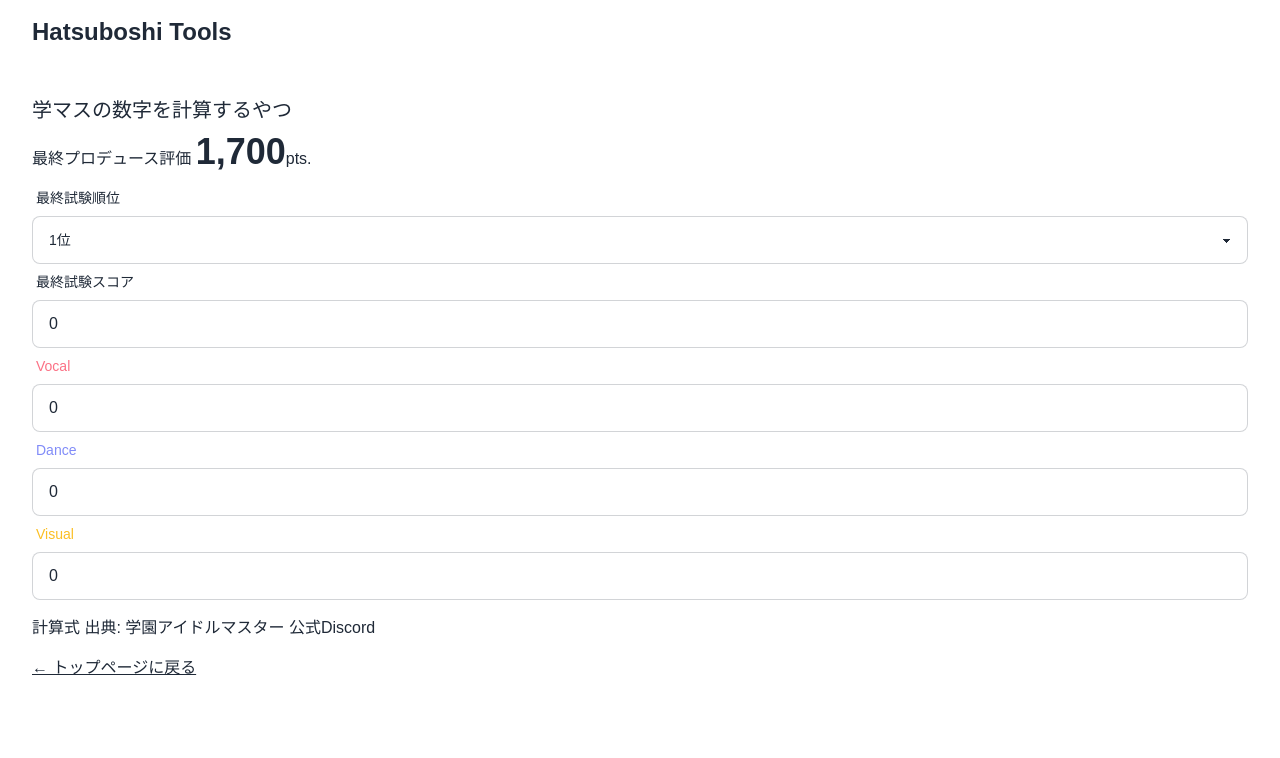
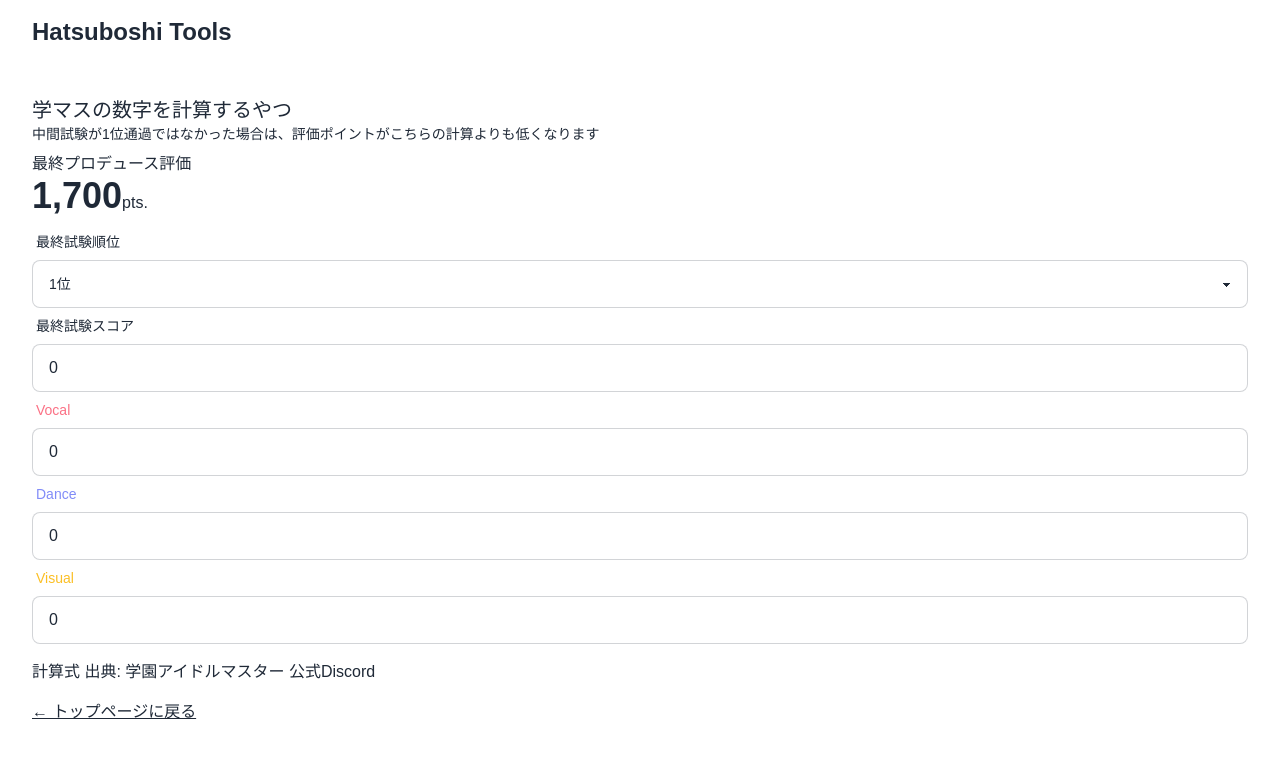
Before and after one commit to lonsagisawa/hatsuboshi-tools, a Nuxt app: page /power_calculator in a window 1280 px wide. Shown: the top 758 px of the page. Built offline with nearby package versions, Linux system fonts and the light colour scheme; a web font is replaced by a local one.

Commit message:
disclaimer, layout

```diff
--- a/pages/power_calculator.vue
+++ b/pages/power_calculator.vue
@@ -78,7 +78,9 @@ const idolPower = computed(() => {
 <template>
   <h1 class="text-xl">学マスの数字を計算するやつ</h1>
 
-  <p class="my-2">最終プロデュース評価 <span class="text-4xl font-bold">{{ idolPower }}</span>pts.</p>
+  <p class="text-sm">中間試験が1位通過ではなかった場合は、評価ポイントがこちらの計算よりも低くなります</p>
+
+  <p class="my-2">最終プロデュース評価<br><span class="text-4xl font-bold">{{ idolPower }}</span>pts.</p>
 
   <label class="form-control">
     <div class="label">
```
